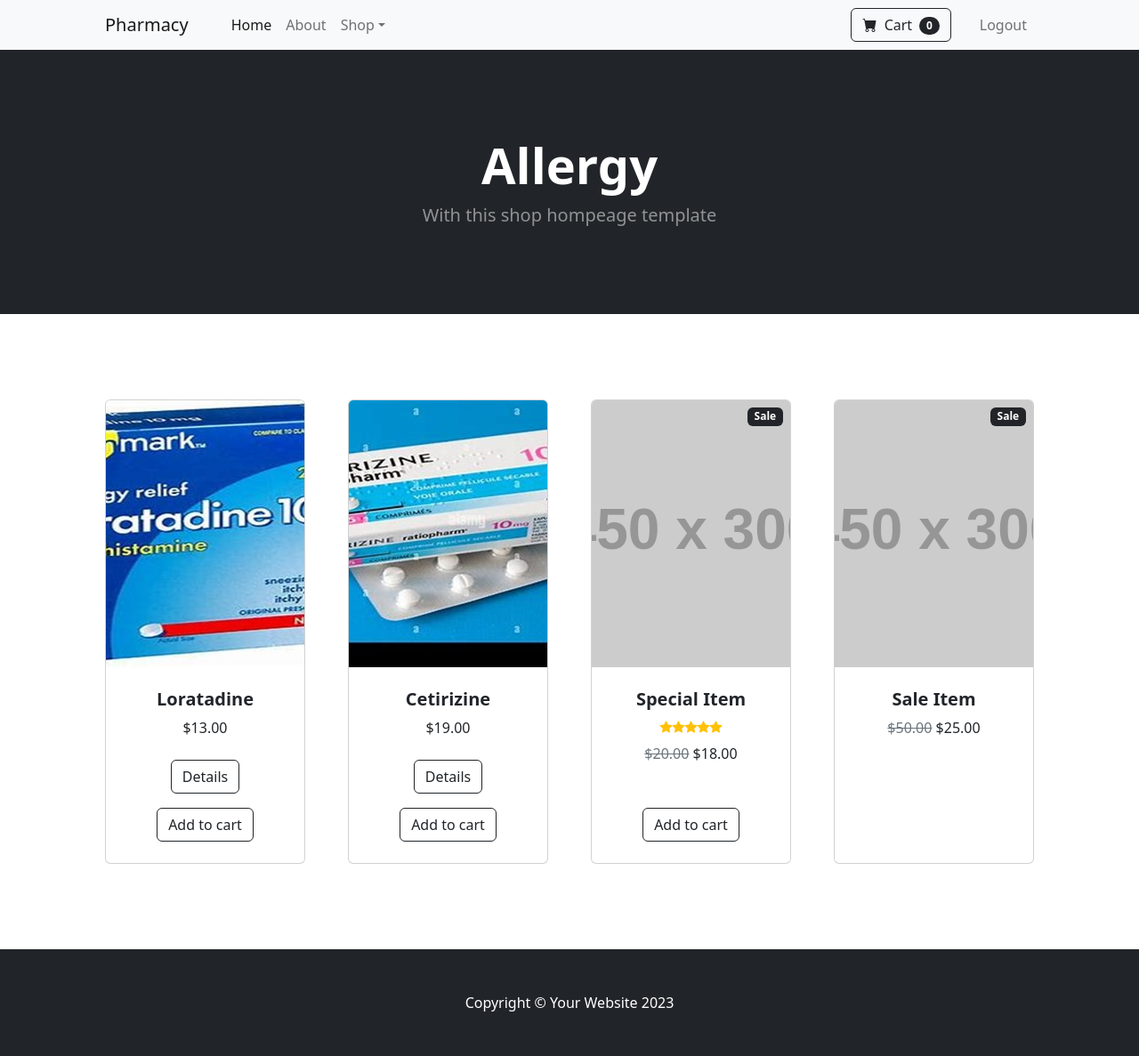
After one commit to tsiory17/Eshop_medicine, a Django app: a page that uses shop/templates/navbar.html in a window 1280 px wide. The commit adds this page. Shown: the whole page at 89% size. Run offline with Django 5.2, Linux system fonts and the light colour scheme; a user stored in the database is signed in; data comes from the database, SQL or seed files in the repository; grey boxes labelled with a size stand in for pictures from a placeholder-image service; some libraries are stand-ins or nearby versions.

Commit message:
new feature

```diff
--- /dev/null
+++ b/shop/templates/category.html
@@ -0,0 +1,122 @@
+{%extends 'base.html'%}
+{% load static %}
+
+    {%block content%}
+
+         <!-- Header-->
+        <header class="bg-dark py-5">
+            <div class="container px-4 px-lg-5 my-5">
+                <div class="text-center text-white">
+                    <h1 class="display-4 fw-bolder">{{category}}</h1>
+                    <p class="lead fw-normal text-white-50 mb-0">With this shop hompeage template</p>
+                </div>
+            </div>
+        </header>
+        <!-- Section-->
+        <section class="py-5">
+            <div class="container px-4 px-lg-5 mt-5">
+                <div class="row gx-4 gx-lg-5 row-cols-2 row-cols-md-3 row-cols-xl-4 justify-content-center">
+
+                    {% for product in products%}
+                     {%if product.is_sale%}
+                     <div class="col mb-5">
+                        <div class="card h-100">
+                            <div class="badge bg-dark text-white position-absolute" style="top: 0.5rem; right: 0.5rem">Sale</div>
+                            <!-- Product image-->
+                            <img class="card-img-top" src="{{product.image.url}}" alt="..." />
+                            <!-- Product details-->
+                            <div class="card-body p-4">
+                                <div class="text-center">
+                                    <!-- Product name-->
+                                    <h5 class="fw-bolder">{{product.name}}</h5>
+                                    <!-- Product price-->
+                                    <span class="text-muted text-decoration-line-through">${{product.price}}</span>
+                                    ${{product.sale_price}}
+                                </div>
+                            </div>
+                            <!-- Product actions-->
+                            <div class="card-footer p-4 pt-0 border-top-0 bg-transparent">
+                                <div class="text-center"><a class="btn btn-outline-dark mt-auto" href="{% url 'product' product.id %}">Details</a></div>
+                                <div class="text-center"><a class="btn btn-outline-dark mt-3 " href="#">Add to cart</a></div>
+                            </div>
+                        </div>
+                     </div>
+                     {%else%}
+                    <div class="col mb-5">
+                        <div class="card h-100">
+                            <!-- Product image-->
+                            <img class="card-img-top" src="{{product.image.url}}" alt="..." />
+                            <!-- Product details-->
+                            <div class="card-body p-4">
+                                <div class="text-center">
+                                    <!-- Product name-->
+                                    <h5 class="fw-bolder">{{product.name}}</h5>
+                                    <!-- Product price-->
+                                    ${{product.price}}
+                                </div>
+                            </div>
+                            <!-- Product actions-->
+                            <div class="card-footer p-4 pt-0 border-top-0 bg-transparent">
+                                <div class="text-center"><a class="btn btn-outline-dark mt-auto" href="{% url 'product' product.id %}">Details</a></div>
+                                <div class="text-center"><a class="btn btn-outline-dark mt-3 " href="#">Add to cart</a></div>
+                            </div>
+                        </div>
+                    </div>
+                      {% endif %}
+                    {% endfor %}
+
+
+
+
+
+                    <div class="col mb-5">
+                        <div class="card h-100">
+                            <!-- Sale badge-->
+                            <div class="badge bg-dark text-white position-absolute" style="top: 0.5rem; right: 0.5rem">Sale</div>
+                            <!-- Product image-->
+                            <img class="card-img-top" src="https://dummyimage.com/450x300/dee2e6/6c757d.jpg" alt="..." />
+                            <!-- Product details-->
+                            <div class="card-body p-4">
+                                <div class="text-center">
+                                    <!-- Product name-->
+                                    <h5 class="fw-bolder">Special Item</h5>
+                                    <!-- Product reviews-->
+                                    <div class="d-flex justify-content-center small text-warning mb-2">
+                                        <div class="bi-star-fill"></div>
+                                        <div class="bi-star-fill"></div>
+                                        <div class="bi-star-fill"></div>
+                                        <div class="bi-star-fill"></div>
+                                        <div class="bi-star-fill"></div>
+                                    </div>
+                                    <!-- Product price-->
+                                    <span class="text-muted text-decoration-line-through">$20.00</span>
+                                    $18.00
+                                </div>
+                            </div>
+                            <!-- Product actions-->
+                            <div class="card-footer p-4 pt-0 border-top-0 bg-transparent">
+                                <div class="text-center"><a class="btn btn-outline-dark mt-auto" href="#">Add to cart</a></div>
+                            </div>
+                        </div>
+                    </div>
+                    <div class="col mb-5">
+                        <div class="card h-100">
+                            <!-- Sale badge-->
+                            <div class="badge bg-dark text-white position-absolute" style="top: 0.5rem; right: 0.5rem">Sale</div>
+                            <!-- Product image-->
+                            <img class="card-img-top" src="https://dummyimage.com/450x300/dee2e6/6c757d.jpg" alt="..." />
+                            <!-- Product details-->
+                            <div class="card-body p-4">
+                                <div class="text-center">
+                                    <!-- Product name-->
+                                    <h5 class="fw-bolder">Sale Item</h5>
+                                    <!-- Product price-->
+                                    <span class="text-muted text-decoration-line-through">$50.00</span>
+                                    $25.00
+                                </div>
+                            </div>
+                            <!-- Product actions-->
+                </div>
+            </div>
+        </section>
+    {%endblock%}
--- a/shop/templates/navbar.html
+++ b/shop/templates/navbar.html
@@ -4,18 +4,16 @@
         <button class="navbar-toggler" type="button" data-bs-toggle="collapse" data-bs-target="#navbarSupportedContent" aria-controls="navbarSupportedContent" aria-expanded="false" aria-label="Toggle navigation"><span class="navbar-toggler-icon"></span></button>
         <div class="collapse navbar-collapse" id="navbarSupportedContent">
             <ul class="navbar-nav me-auto mb-2 mb-lg-0 ms-lg-4">
-              <li class="nav-item"><a class="nav-link active" aria-current="page" href="{%url 'home'%}">Home</a></li>
-              <li class="nav-item"><a class="nav-link" href="{%url 'about'%}">About</a></li>
+                <li class="nav-item"><a class="nav-link active" aria-current="page" href="{% url 'home' %}">Home</a></li>
+                <li class="nav-item"><a class="nav-link" href="{% url 'about' %}">About</a></li>
                 <li class="nav-item dropdown">
                     <a class="nav-link dropdown-toggle" id="navbarDropdown" href="#" role="button" data-bs-toggle="dropdown" aria-expanded="false">Shop</a>
                     <ul class="dropdown-menu" aria-labelledby="navbarDropdown">
-                      <li><a class="dropdown-item" href="#!">All Products</a></li>
-                      <li><hr class="dropdown-divider" /></li>
-                      <li><a class="dropdown-item" href="#!">Popular Items</a></li>
-                      <li><a class="dropdown-item" href="#!">New Arrivals</a></li>
+                        {% for category in categorys %}
+                            <li><a class="dropdown-item" href="{% url 'category' category.name %}">{{ category.name }}</a></li>
+                        {% endfor %}
                     </ul>
                 </li>
-
             </ul>
             <form class="d-flex">
                 <button class="btn btn-outline-dark" type="submit">
@@ -25,16 +23,12 @@
                 </button>
             </form>
             <ul class="navbar-nav ms-4">
-
-          {%if request.user.is_authenticated %}
-
-          <li class="nav-item"><a class="nav-link" href="{%url 'logout'%}">Logout</a></li>
-          {%else%}
-
-          <li class="nav-item"><a class="nav-link" href="{%url 'login'%}">Login</a></li>
-          <li class="nav-item"><a class="nav-link" href="{%url 'register'%}">Register</a></li>
-
-          {%endif%}
+                {% if request.user.is_authenticated %}
+                    <li class="nav-item"><a class="nav-link" href="{% url 'logout' %}">Logout</a></li>
+                {% else %}
+                    <li class="nav-item"><a class="nav-link" href="{% url 'login' %}">Login</a></li>
+                    <li class="nav-item"><a class="nav-link" href="{% url 'register' %}">Register</a></li>
+                {% endif %}
             </ul>
         </div>
     </div>
--- a/shop/templates/product.html
+++ b/shop/templates/product.html
@@ -1,6 +1,7 @@
 {% extends "base.html"  %}
 
 {% block content %}
+<br></br>
 <div class="container d-flex justify-content-center align-items-center">
   <div class="card" style="width: 18rem;">
     <img src="{{product.image.url}}" class="card-img-top" alt="..." style="border-top: solid 1px; border-left: solid 1px; border-right: solid 1px;">
@@ -22,4 +23,6 @@
     </div>
   </div>
 </div>
+<br></br>
+
 {% endblock %}
--- a/shop/urls.py
+++ b/shop/urls.py
@@ -7,6 +7,7 @@ urlpatterns = [
     path('product/<int:pk>',views.product , name = 'product'),
     path('login/', views.login_customer, name ='login'),
     path('logout/', views.logout_customer, name ='logout'),
-    path('register/', views.register_user, name ='register')
+    path('register/', views.register_user, name ='register'),
+    path('category/<str:cat>', views.category, name ='category')
 
 ]
--- a/shop/views.py
+++ b/shop/views.py
@@ -1,19 +1,22 @@
 from django.shortcuts import render, redirect
-from .models import Product
+from .models import Product, Category
 from django.contrib.auth import authenticate,login,logout
 from django.contrib import messages
 from django.contrib.auth.models import User
 from django.contrib.auth.forms import UserCreationForm
 from .forms import SignUpForm
 from django import forms
+from django.template.defaultfilters import slugify
 
 
 def home (request):
   products = Product.objects.all()
-  return render(request , 'home.html' , {'products': products})
+  categorys = Category.objects.all()
+  return render(request , 'home.html' , {'products': products , 'categorys' : categorys} )
 
 def about(request):
-  return render(request,'about.html',{})
+   categorys = Category.objects.all()
+   return render(request,'about.html',{'categorys' : categorys})
 
 def product (request, pk):
   product = Product.objects.get(id = pk)
@@ -60,3 +63,18 @@ def register_user (request):
       return redirect('register')
   else:
      return render(request,'register.html',{'form' : form})
+
+def category(request, cat):
+    cat = cat.replace('-', ' ')
+
+    try:
+        categorys = Category.objects.all()
+        category = Category.objects.get(name=cat)
+        products = Product.objects.filter(category=category)
+        return render(request, 'category.html', {'products': products, 'category': category,"categorys": categorys})
+    except Category.DoesNotExist:
+        messages.error(request, "Category not found")
+        return redirect('home')
+    except Exception as e:
+        messages.error(request, f"An error occurred: {e}")
+        return redirect('home')
```
Lines whose indentation alone changed are shown as unchanged.
